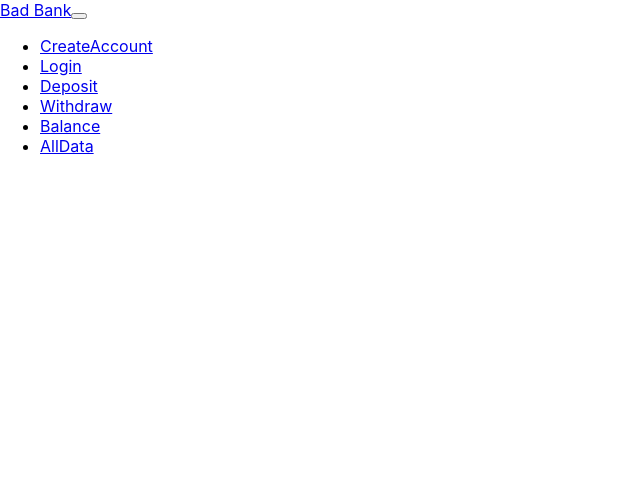
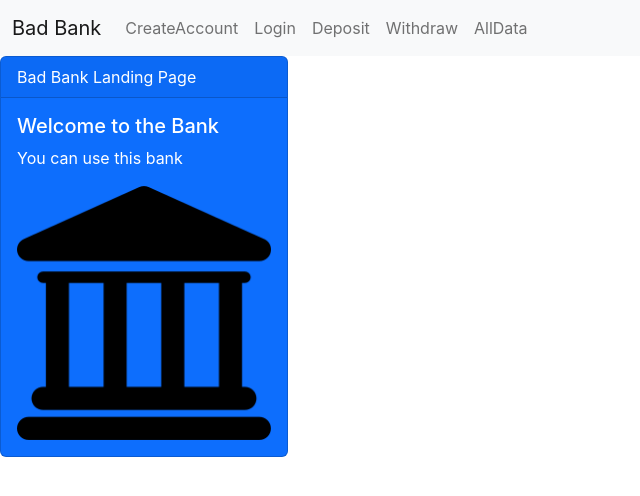
Before and after one commit to rebeccabuehler/bad-banking-app, a React (Create React App) app: page /Component/home in a window 1280 px wide. Shown: the top 496 px of the page, without its empty margins (0-640 px from the left). Built offline with nearby package versions, Linux system fonts and the light colour scheme.

Commit message:
updating the routes, and adding bootstrap

```diff
--- a/package.json
+++ b/package.json
@@ -6,6 +6,7 @@
     "@testing-library/jest-dom": "^5.16.5",
     "@testing-library/react": "^13.4.0",
     "@testing-library/user-event": "^13.5.0",
+    "bootstrap": "^5.2.1",
     "react": "^18.2.0",
     "react-dom": "^18.2.0",
     "react-router-dom": "^6.4.1",
--- a/src/App.js
+++ b/src/App.js
@@ -16,12 +16,12 @@ function App() {
     <Navbar/>
     <UserContext.Provider value={{users: [{name: 'Rebecca', email:'rebecca.buehler02@gmail.com', password:'secret2022!', balance:100}]}}>
     <Routes>
-    <Route path="/" exact component={Home} />
-    <Route path="/CreateAccount/" component={CreateAccount} />
-    <Route path="/login/" component={Login} />
-    <Route path="/deposit/" component={Deposit} />
-    <Route path="/withdraw/" component={Withdraw} />
-    <Route path="/alldata/" component={AllData} />
+    <Route path="/Component/home" exact element={<Home/>} />
+    <Route path="/Component/createaccount" element={<CreateAccount/>} />
+    <Route path="/Component/login" element={<Login/>} />
+    <Route path="/Component/deposit" element={<Deposit/>} />
+    <Route path="/Component/withdraw" element={<Withdraw/>} />
+    <Route path="/Component/alldata" element={<AllData/>} />
     </Routes>
     </UserContext.Provider>
     </BrowserRouter>
--- a/src/Components/home.js
+++ b/src/Components/home.js
@@ -1,5 +1,6 @@
 import React from "react";
 import Card from './context';
+import bank from "./bank.png";
 
 function Home() {
     return(
@@ -9,7 +10,7 @@ function Home() {
         header="Bad Bank Landing Page"
         title="Welcome to the Bank"
         text="You can use this bank"
-        body={(<img src="bank.png" className="img-fluid" alt="Bank Building"/>)}
+        body={(<img src={bank} className="img-fluid" alt="Bank Building"/>)}
         />
     );
 }
--- a/src/Components/navbar.js
+++ b/src/Components/navbar.js
@@ -5,7 +5,7 @@ function Navbar() {
       <>
         <nav className="navbar navbar-expand-lg bg-light">
           <div className="container-fluid">
-            <a className="navbar-brand" aria-current="page" href="#/Home/">
+            <a className="navbar-brand" aria-current="page" href="/Component/home">
               Bad Bank
             </a>
             <button
@@ -22,32 +22,27 @@ function Navbar() {
             <div className="collapse navbar-collapse" id="navbarNav">
               <ul className="navbar-nav">
                 <li className="nav-item">
-                  <a className="nav-link" href="#/CreateAccount/">
+                  <a className="nav-link" href="/Component/createaccount">
                     CreateAccount
                   </a>
                 </li>
                 <li className="nav-item">
-                  <a className="nav-link" href="#/login/">
+                  <a className="nav-link" href="/Component/login">
                     Login
                   </a>
                 </li>
                 <li className="nav-item">
-                  <a className="nav-link" href="#/deposit/">
+                  <a className="nav-link" href="/Component/deposit">
                     Deposit
                   </a>
                 </li>
                 <li className="nav-item">
-                  <a className="nav-link" href="#/withdraw/">
+                  <a className="nav-link" href="/Component/withdraw">
                     Withdraw
                   </a>
                 </li>
                 <li className="nav-item">
-                  <a className="nav-link" href="#/balance/">
-                    Balance
-                  </a>
-                </li>
-                <li className="nav-item">
-                  <a className="nav-link" href="#/alldata/">
+                  <a className="nav-link" href="/Component/alldata">
                     AllData
                   </a>
                 </li>
--- a/src/index.js
+++ b/src/index.js
@@ -1,5 +1,6 @@
 import React from 'react';
 import ReactDOM from 'react-dom/client';
+import 'bootstrap/dist/css/bootstrap.css';
 import './index.css';
 import App from './App';
 import reportWebVitals from './reportWebVitals';
```
Also changed, not shown: 1 other file (tests, documents, lock files or other folders).
